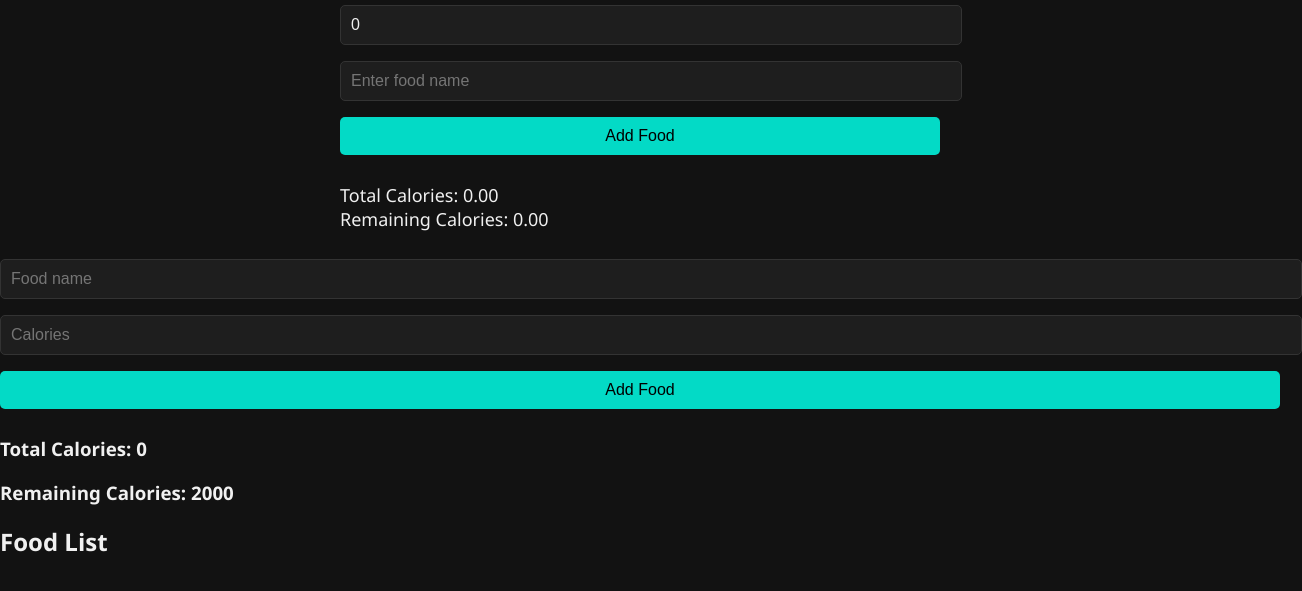
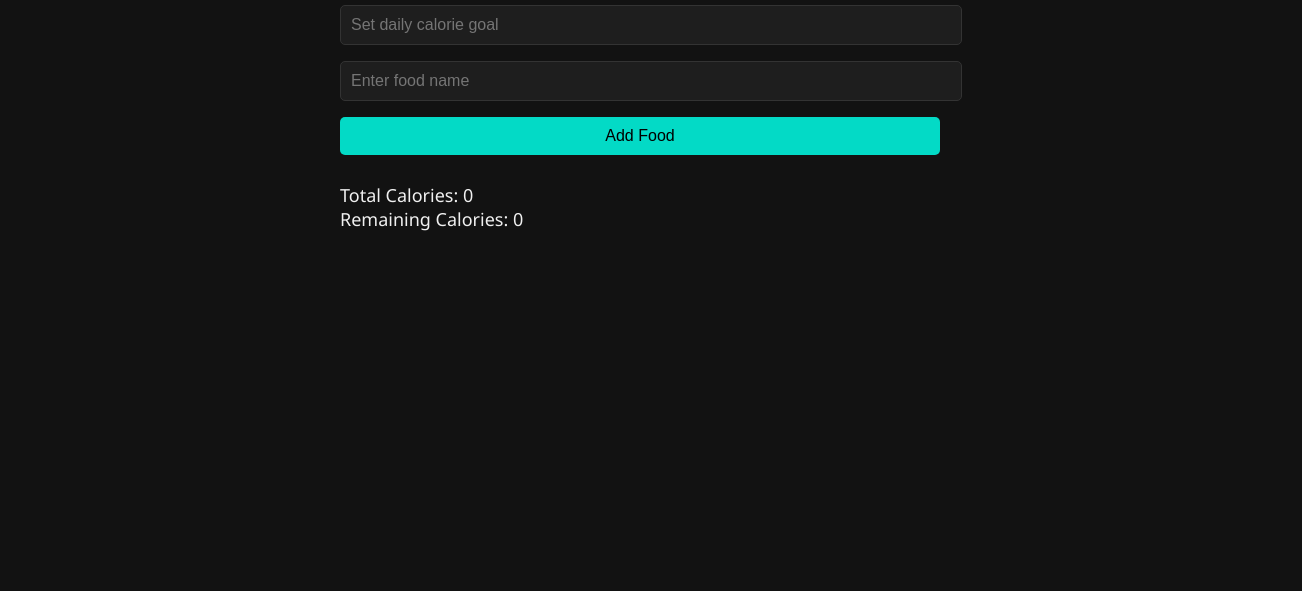
Before and after one commit to 2KMukil/Calorie-tracker, a plain HTML site: page index.html in a window 1280 px wide. Shown: the part 107-698 px from the top of the page, 1302 px wide, since content can reach past the window. Drawn offline with Linux system fonts and the light colour scheme.

Commit message:
Update index.html

```diff
--- a/index.html
+++ b/index.html
@@ -150,30 +150,6 @@
       document.body.classList.toggle('light-theme');
     }
 
-    updateList();
-  </script>
-  <input type="text" id="foodName" placeholder="Food name">
-<input type="number" id="calories" placeholder="Calories">
-<button onclick="addFood()">Add Food</button>
-
-<h3>Total Calories: <span id="totalCalories">0</span></h3>
-<h3>Remaining Calories: <span id="remainingCalories">2000</span></h3>
-
-<h2>Food List</h2>
-<div id="foodList"></div>
-
-  <script>
-  let totalCalories = 0;
-
-  function addFood() {
-    const foodName = document.getElementById('foodName').value;
-    const calories = parseInt(document.getElementById('calories').value);
-
-    if (!foodName || isNaN(calories)) return;
-
-    totalCalories += calories;
-    updateCalories();
-
     const foodList = document.getElementById('foodList');
     const item = document.createElement('div');
     item.className = 'food-item';
@@ -193,10 +169,5 @@
     button.parentElement.remove();
   }
 
-  function updateCalories() {
-    document.getElementById('totalCalories').textContent = totalCalories;
-    document.getElementById('remainingCalories').textContent = 2000 - totalCalories;
-  }
-</script>
 </body>
 </html>
```
